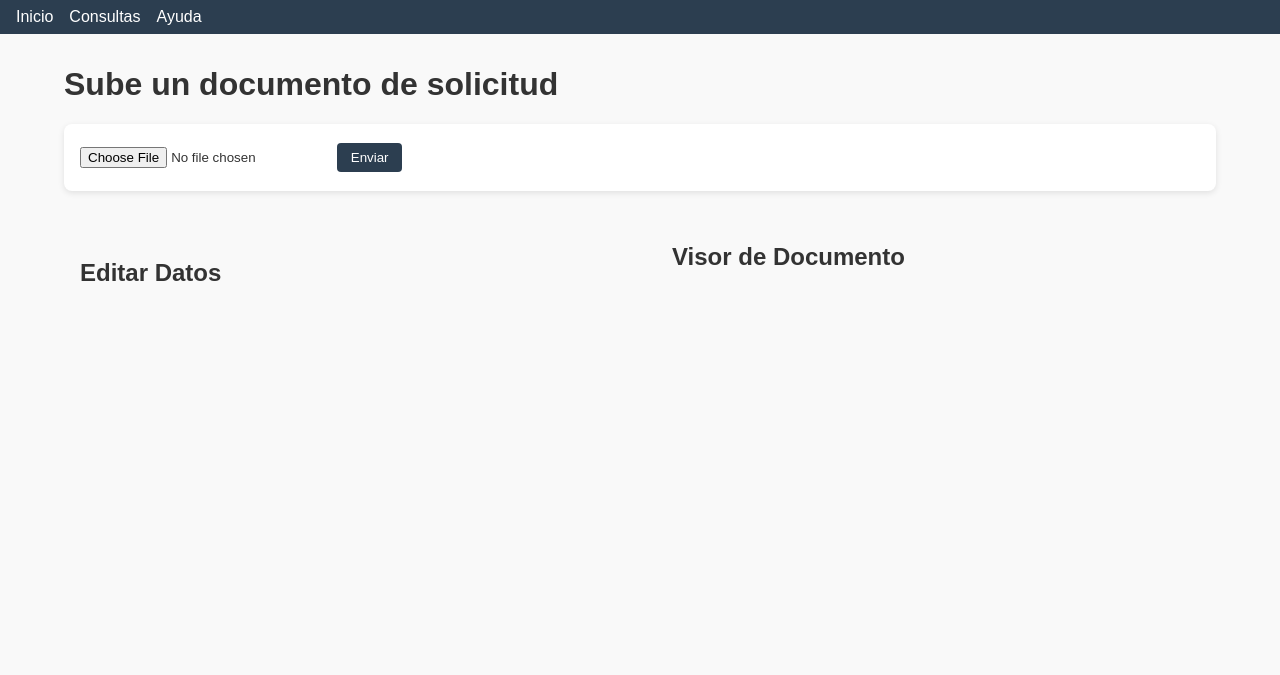
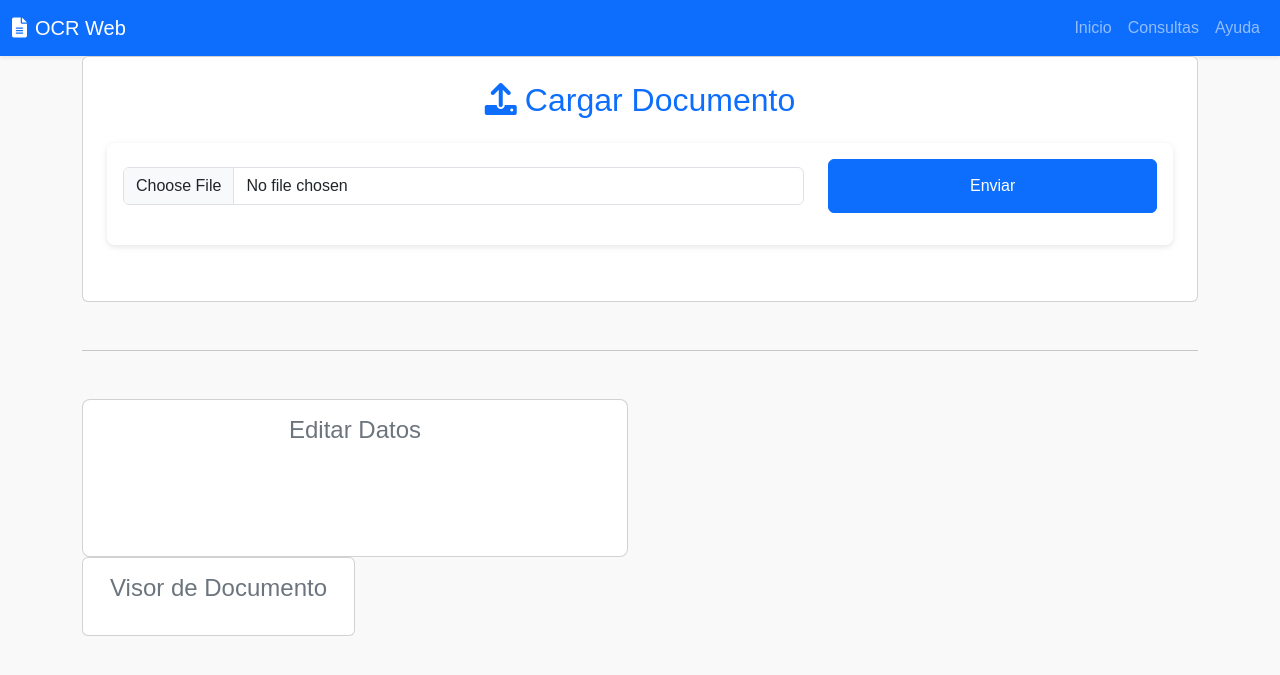
Before and after one commit to PavelBT/TFM, a Flask app: page / in a window 1280 px wide. Shown: the top 675 px of the page. Run offline with Flask 3, Linux system fonts and the light colour scheme; parts of the project's set-up code (start-up, migrations or seed data) failed here and were passed over; some libraries are stand-ins or nearby versions.

Commit message:
Improve UI layout using Bootstrap

```diff
--- a/web/static/main.css
+++ b/web/static/main.css
@@ -5,26 +5,6 @@ body {
     color: #333;
 }
 
-.container {
-    width: 90%;
-    margin: 2em auto;
-}
-
-nav {
-    background: #2c3e50;
-    padding: 0.5em 1em;
-    display: flex;
-    gap: 1em;
-}
-
-nav a {
-    color: white;
-    text-decoration: none;
-}
-
-nav a:hover {
-    text-decoration: underline;
-}
 
 form {
     background: #fff;
--- a/web/static/main.js
+++ b/web/static/main.js
@@ -125,7 +125,8 @@ function setupUploadForm() {
         if (!fileInput.files.length) return;
         const file = fileInput.files[0];
 
-        document.getElementById('spinner').style.display = 'block';
+        document.getElementById('loadingOverlay').style.display = 'block';
+        document.getElementById('loadingSpinner').style.display = 'block';
         document.getElementById('result-container').style.display = 'flex';
         document.getElementById('save-btn').style.display = 'none';
         document.querySelector('.form-section').classList.add('loading');
@@ -147,13 +148,15 @@ function setupUploadForm() {
             window.formType = data.form_type;
             document.getElementById('form-area').innerHTML = renderFields(data.fields);
             document.getElementById('edit-form').style.display = 'block';
-            document.getElementById('spinner').style.display = 'none';
+            document.getElementById('loadingOverlay').style.display = 'none';
+            document.getElementById('loadingSpinner').style.display = 'none';
             document.getElementById('save-btn').style.display = 'block';
             document.querySelector('.form-section').classList.remove('loading');
             setupSaveButton(window.formType, window.currentFileUrl);
         } catch (err) {
             console.error(err);
-            document.getElementById('spinner').style.display = 'none';
+            document.getElementById('loadingOverlay').style.display = 'none';
+            document.getElementById('loadingSpinner').style.display = 'none';
             document.querySelector('.form-section').classList.remove('loading');
             alert('Error al procesar el documento');
         }
--- a/web/templates/base.html
+++ b/web/templates/base.html
@@ -4,18 +4,37 @@
     <meta charset="UTF-8">
     <meta name="viewport" content="width=device-width, initial-scale=1.0">
     <title>{% block title %}OCR{% endblock %}</title>
+    <link href="https://cdn.jsdelivr.net/npm/bootstrap@5.3.0/dist/css/bootstrap.min.css" rel="stylesheet">
+    <link rel="stylesheet" href="https://cdnjs.cloudflare.com/ajax/libs/font-awesome/6.0.0-beta3/css/all.min.css">
     <link rel="stylesheet" href="{{ url_for('static', filename='main.css') }}">
 </head>
 <body>
-    <nav>
-        <a href="/">Inicio</a>
-        <a href="/applications">Consultas</a>
-        <a href="/help">Ayuda</a>
+    <nav class="navbar navbar-expand-lg navbar-dark bg-primary shadow-sm">
+        <div class="container-fluid">
+            <a class="navbar-brand" href="/"><i class="fas fa-file-alt me-2"></i>OCR Web</a>
+            <button class="navbar-toggler" type="button" data-bs-toggle="collapse" data-bs-target="#navbarNav" aria-controls="navbarNav" aria-expanded="false" aria-label="Toggle navigation">
+                <span class="navbar-toggler-icon"></span>
+            </button>
+            <div class="collapse navbar-collapse" id="navbarNav">
+                <ul class="navbar-nav ms-auto">
+                    <li class="nav-item"><a class="nav-link" href="/">Inicio</a></li>
+                    <li class="nav-item"><a class="nav-link" href="/applications">Consultas</a></li>
+                    <li class="nav-item"><a class="nav-link" href="/help">Ayuda</a></li>
+                </ul>
+            </div>
+        </div>
     </nav>
     <div id="alert-container" class="alert"></div>
     <div class="container">
         {% block content %}{% endblock %}
     </div>
+    <div class="overlay" id="loadingOverlay"></div>
+    <div id="loadingSpinner">
+        <img src="https://i.giphy.com/media/v1.Y2lkPTc5MGI3NjExYTlwbXN6cHBvc3FtdzBvZm9tdW9yZzhyN21paHJ4Y3U2dGk4cWcxZCZlcD12MV9pbnRlcm5uYWxfZ2lmX2J5X2lkJmN0PWc/3oEjI6SIIQAQEfXb4Q/giphy.gif" alt="Cargando..." width="100">
+        <p class="text-primary mt-2">Procesando documento...</p>
+    </div>
     {% block scripts %}{% endblock %}
+    <script src="https://ajax.googleapis.com/ajax/libs/jquery/3.7.1/jquery.min.js"></script>
+    <script src="https://cdn.jsdelivr.net/npm/bootstrap@5.3.0/dist/js/bootstrap.bundle.min.js"></script>
 </body>
 </html>
--- a/web/templates/index.html
+++ b/web/templates/index.html
@@ -1,15 +1,24 @@
 {% extends "base.html" %}
 {% block title %}Inicio{% endblock %}
 {% block content %}
-    <h1>Sube un documento de solicitud</h1>
+    <div class="card p-4">
+        <h2 class="mb-4 text-center text-primary"><i class="fas fa-upload me-2"></i>Cargar Documento</h2>
         <form id="upload-form" action="/" method="post" enctype="multipart/form-data">
-        <input type="file" name="document" accept="image/*,.pdf" required>
-        <button type="submit">Enviar</button>
+            <div class="row mb-3">
+                <div class="col-md-8">
+                    <input class="form-control" type="file" name="document" accept="image/*,.pdf" required>
+                </div>
+                <div class="col-md-4 d-grid">
+                    <button type="submit" class="btn btn-primary">Enviar</button>
+                </div>
+            </div>
         </form>
-        <div id="result-container" class="result-container" {% if not fields %}style="display:none;"{% endif %}>
-            <div class="form-section">
-                <div id="spinner"></div>
-                <h2>Editar Datos</h2>
+    </div>
+    <hr class="my-5">
+    <div id="result-container" class="row mt-4" {% if not fields %}style="display:none;"{% endif %}>
+        <div class="col-md-6">
+            <div class="card p-3 h-100 form-section">
+                <h4 class="text-center text-secondary mb-3">Editar Datos</h4>
                 <form id="edit-form" {% if not fields %}style="display:none;"{% endif %}>
                 <div id="form-area">
                 {% if fields %}
@@ -57,8 +66,9 @@
                 <button type="button" id="save-btn" {% if not fields %}style="display:none;"{% endif %}>Guardar</button>
             </form>
         </div>
-        <div class="preview-section">
-            <h2>Visor de Documento</h2>
+        <div class="col-md-6">
+            <div class="card p-3 h-100 preview-section">
+                <h4 class="text-center text-secondary mb-3">Visor de Documento</h4>
                 <div id="preview-area">
             {% if file_url %}
                 {% if is_pdf %}
@@ -70,7 +80,7 @@
                 {% endif %}
             {% endif %}
                 </div>
-            <div id="zoom-pan-controls" style="display:none;">
+                <div id="zoom-pan-controls" class="mt-2" style="display:none;">
                     <button type="button" id="zoom-in">+</button>
                     <button type="button" id="zoom-out">-</button>
                     <button type="button" id="pan-left">&#8592;</button>
@@ -78,6 +88,7 @@
                     <button type="button" id="pan-up">&#8593;</button>
                     <button type="button" id="pan-down">&#8595;</button>
                     <button type="button" id="reset-pan-zoom">Reset</button>
+                </div>
             </div>
         </div>
     </div>
```
Also changed, not shown: other parts of web/static/main.css (+25 -18 lines). Lines whose indentation alone changed are shown as unchanged.
